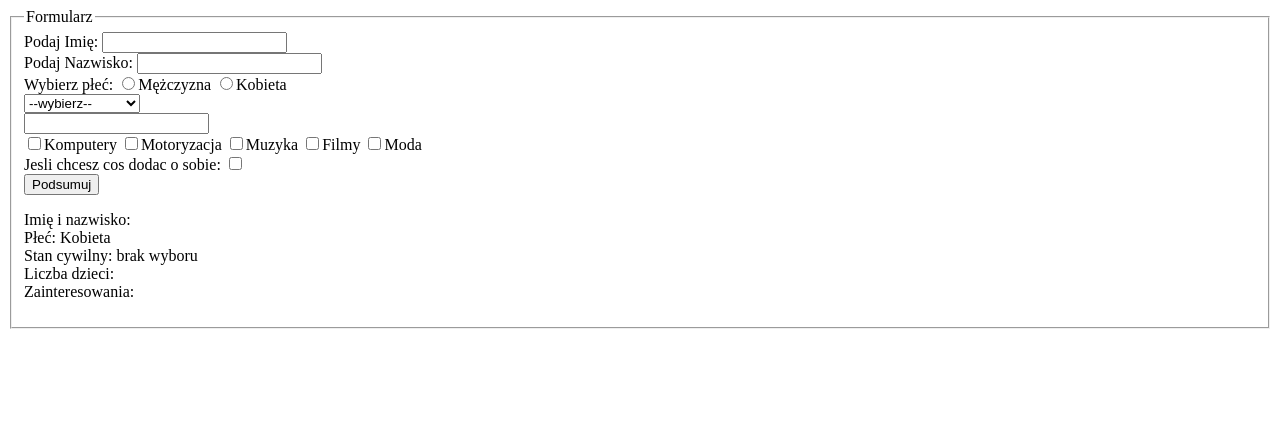
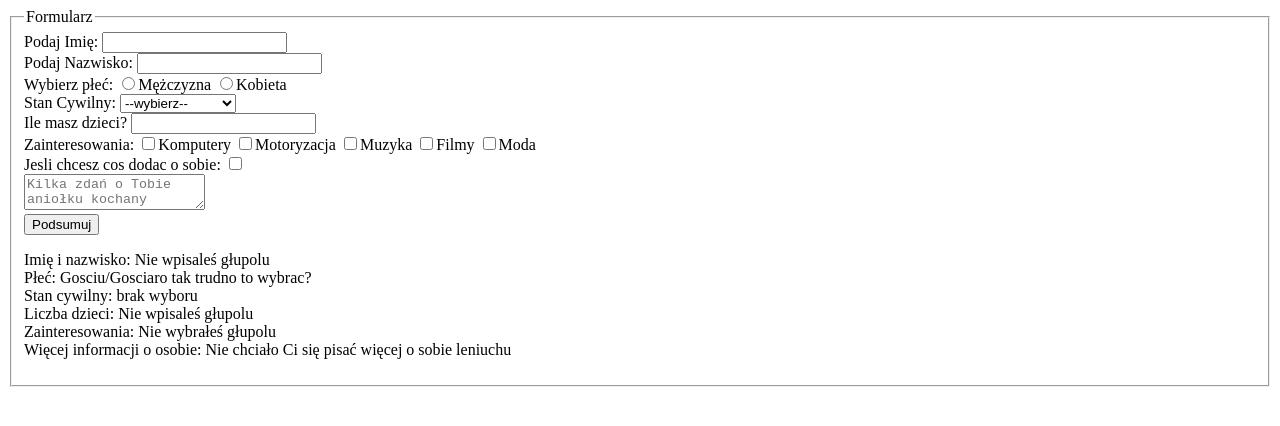
Before and after one commit to PiotrAugustyniak/PWIAI_Wojcieszak, a plain HTML site: page Cwiczenia Java Script 27.09.2019/t3cw7/t3cw7.html in a window 1280 px wide. Both pictures are taken after a click on the button "Podsumuj". Drawn offline with Linux system fonts and the light colour scheme.

Commit message:
All done

```diff
--- a/Cwiczenia Java Script 27.09.2019/t3cw7/t3cw7.html
+++ b/Cwiczenia Java Script 27.09.2019/t3cw7/t3cw7.html
@@ -12,7 +12,7 @@
       Podaj Nazwisko: <input type="text" name="Nazwisko" id="nazwisko"><br>
       Wybierz płeć: <input type="radio" id="plec1" name="plec" value="Mężczyzna">Mężczyzna
       <input type="radio" id="plec2" name="plec" value="Kobieta">Kobieta<br>
-      <select id="stanCywilny" name="stanCywilny">
+      Stan Cywilny: <select id="stanCywilny" name="stanCywilny">
       <option value="brak wyboru">--wybierz--</option>
       <option value="Panna">Panna</option>
       <option value="Kawaler">Kawaler</option>
@@ -20,18 +20,26 @@
       <option value="Wdowiec">Wdowiec</option>
       <option value="Wdowa">Wdowa</option>
       </select><br>
-      <input type="text" id="liczbaDzieci" name="liczbaDzieci"><br>
-      <input type="checkbox" id="Komputery" name="zainteresowanie" value="Komputery">Komputery
+      Ile masz dzieci? <input type="text" id="liczbaDzieci" name="liczbaDzieci"><br>
+      Zainteresowania: <input type="checkbox" id="Komputery" name="zainteresowanie" value="Komputery">Komputery
       <input type="checkbox" id="Motoryzacja" name="zainteresowanie" value="Motoryzacja">Motoryzacja
       <input type="checkbox" id="Muzyka" name="zainteresowanie" value="Muzyka">Muzyka
       <input type="checkbox" id="Filmy" name="zainteresowanie" value="Filmy">Filmy
       <input type="checkbox" id="Moda" name="zainteresowanie" value="Moda">Moda<br>
       Jesli chcesz cos dodac o sobie: <input type="checkbox" id="Dodatkowe" name="Dodatkowe" value="potezne"><br>
+      <textarea id="tekstArija"placeholder="Kilka zdań o Tobie aniołku kochany"></textarea><br>
       <input type="button" name="guzior" onclick="myFunction()"value="Podsumuj">
       <script>
-        if(document.getElementById("Dodatkowe").checked){
-        document.createElement("textarea")}
-
+      var dodatkowe = document.getElementById('Dodatkowe');
+      var tekstArija = document.getElementById('tekstArija');
+      dodatkowe.onchange = function() {
+         if(!dodatkowe.checked) {
+             tekstArija.style.visibility = 'hidden';
+         }
+         else {
+             tekstArija.style.visibility = 'visible';
+         }
+       }
       </script>
       <p id="submit"></p>
     </fieldset>
@@ -46,6 +54,7 @@
           var stanCywilny = document.getElementById('stanCywilny').value;
           var liczbaDzieci = document.getElementById('liczbaDzieci').value;
           var zainteresowania="";
+          var moreinfo = document.getElementById('tekstArija').value;
                 if(document.getElementById('Komputery').checked){
                   var zainteresowanie = document.getElementById('Komputery').value;
                   zainteresowania = zainteresowania+" "+zainteresowanie;
@@ -66,8 +75,14 @@
                   var zainteresowanie = document.getElementById('Moda').value;
                   zainteresowania = zainteresowania+" "+zainteresowanie;
                 }
-                if(zainteresowania==undefined) zainteresowania = "Brak zainteresowań";
-          document.getElementById('submit').innerHTML="Imię i nazwisko: "+Imie+" "+Nazwisko+"<br>"+"Płeć: "+plec+"<br>"+"Stan cywilny: "+stanCywilny+"<br>"+"Liczba dzieci: "+liczbaDzieci+"<br>"+"Zainteresowania: "+ zainteresowania;
+                if(Imie=="" || Nazwisko=="") Imie="Nie wpisaleś głupolu";
+                if(document.getElementById('plec1').checked==false && document.getElementById('plec2').checked==false) plec="Gosciu/Gosciaro tak trudno to wybrac?"
+                if(liczbaDzieci=="") liczbaDzieci="Nie wpisaleś głupolu";
+                if(stanCywilny=="--wybierz--") stanCywilny="Naucz sie wybierac opcje";
+                if(zainteresowania=="") zainteresowania="Nie wybrałeś głupolu";
+                if(liczbaDzieci=="") liczbaDzieci="Nie wpisaleś głupolu";
+                if(moreinfo=="") moreinfo="Nie chciało Ci się pisać więcej o sobie leniuchu";
+          document.getElementById('submit').innerHTML="Imię i nazwisko: "+Imie+" "+Nazwisko+"<br>"+"Płeć: "+plec+"<br>"+"Stan cywilny: "+stanCywilny+"<br>"+"Liczba dzieci: "+liczbaDzieci+"<br>"+"Zainteresowania: "+ zainteresowania+"<br>"+"Więcej informacji o osobie: "+moreinfo;
     }
     </script>
   </body>
```
